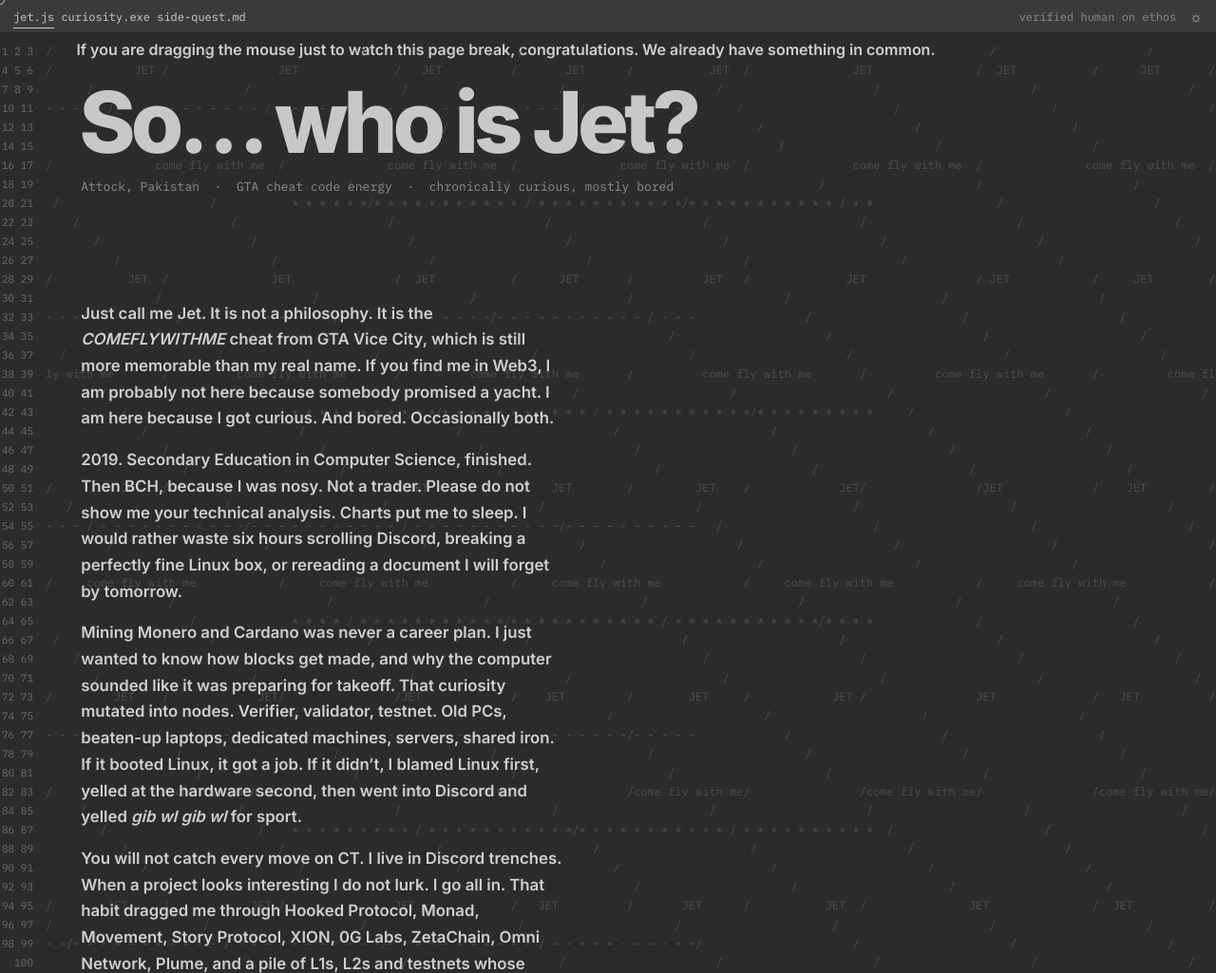
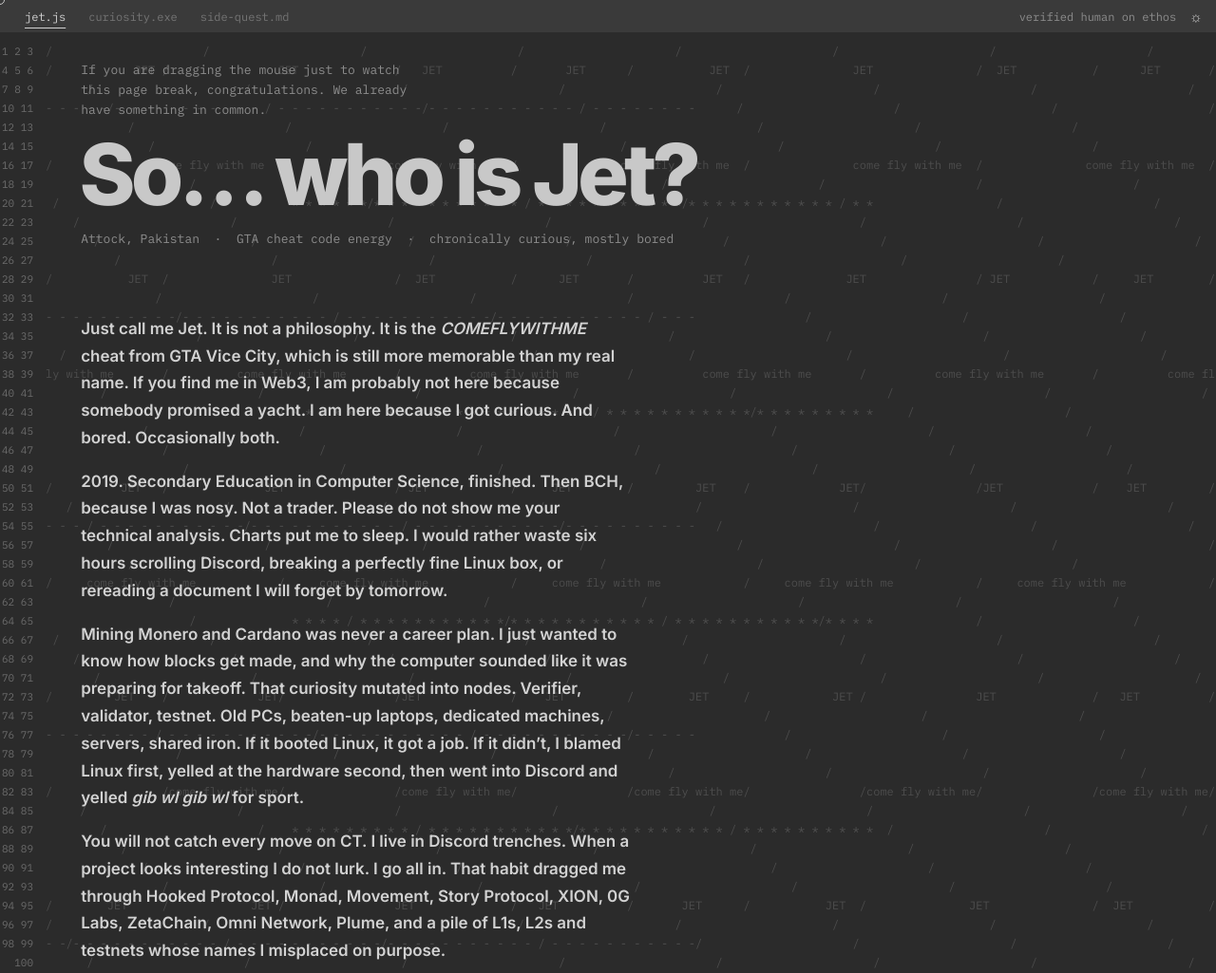
Before and after one commit to xjet008/portfolio, a plain HTML site: page index.html in a window 1280 px wide. Shown: the top 1025 px of the page at 95% size. Drawn offline with Linux system fonts and the light colour scheme.

Commit message:
Hooks, ghost tabs, tighter copy width

```diff
--- a/styles.css
+++ b/styles.css
@@ -1,7 +1,7 @@
 :root {
   --bg: #2b2b2b;
   --bar: #3a3a3a;
-  --ink: #cfcfcf;
+  --ink: #d2d2d2;
   --mute: #8d8d8d;
   --ascii: #4d4d4d;
   --head: #c8c8c8;
@@ -36,7 +36,13 @@ body { font-family: Inter, system-ui, sans-serif; overflow-x: hidden; }
   padding: 0 14px; background: var(--bar);
   font-family: "IBM Plex Mono", monospace; font-size: 12px;
 }
+.tabs { display: flex; height: 100%; gap: 0; }
+.tab {
+  display: flex; align-items: center; padding: 0 12px;
+  color: var(--mute);
+}
 .tab.on { color: var(--ink); text-decoration: underline; text-underline-offset: 7px; }
+.tab.ghost { opacity: 0.7; }
 .acts { display: flex; gap: 14px; align-items: center; }
 .ethos { color: var(--mute); text-decoration: none; }
 .acts button { background: 0; border: 0; color: var(--ink); font-size: 15px; }
@@ -45,7 +51,7 @@ body { font-family: Inter, system-ui, sans-serif; overflow-x: hidden; }
   font-family: "IBM Plex Mono", monospace; font-size: 11px; line-height: 20px;
   color: #6b6b6b; text-align: right; padding: 10px 7px 0 0; user-select: none;
 }
-.main { position: relative; min-height: calc(100vh - 34px); padding: 8px 3vw 20vh; overflow: hidden; }
+.main { position: relative; min-height: calc(100vh - 34px); padding: 8px 3vw 22vh; overflow: hidden; }
 .ascii {
   position: absolute; inset: 0;
   margin: 0; padding: 10px 0 0 6px;
@@ -56,10 +62,19 @@ body { font-family: Inter, system-ui, sans-serif; overflow-x: hidden; }
   pointer-events: none;
   overflow: hidden;
 }
+.hook {
+  position: relative; z-index: 2;
+  max-width: 46ch;
+  margin: 1.4rem 0 0 .3rem;
+  font-family: "IBM Plex Mono", monospace;
+  font-size: 13px;
+  line-height: 1.6;
+  color: var(--mute);
+}
 h1 {
   position: relative; z-index: 2;
-  margin: 1.6rem 0 0 .2rem;
-  max-width: 11ch;
+  margin: 1rem 0 0 .2rem;
+  max-width: 12ch;
   font-size: clamp(2.8rem, 7vw, 5.6rem);
   font-weight: 800;
   letter-spacing: -0.055em;
@@ -75,24 +90,28 @@ h1 {
 }
 .copy {
   position: relative; z-index: 2;
-  max-width: 46ch;
-  margin: 7rem 0 0 .3rem;
-  font-size: 1.05rem;
-  line-height: 1.65;
+  max-width: 52ch;
+  margin: 4.5rem 0 0 .3rem;
+  font-size: 1.06rem;
+  line-height: 1.7;
   color: var(--ink);
 }
-.copy p + p { margin-top: 1rem; }
-.mono, .note, .links {
+.copy p + p { margin-top: 1.05rem; }
+.close {
+  font-weight: 600;
+  color: var(--head);
+}
+.links {
+  margin-top: 2rem;
+  display: flex;
+  gap: 1.2rem;
   font-family: "IBM Plex Mono", monospace;
   font-size: 13px;
-  color: var(--mute);
-  line-height: 1.7;
 }
-.links { margin-top: 2rem; display: flex; gap: 1.2rem; }
 .links a { color: var(--ink); }
 .mark {
   position: absolute;
-  right: -3vw; bottom: -6vh;
+  right: -3vw; bottom: -4vh;
   z-index: 1;
   font-size: clamp(8rem, 24vw, 18rem);
   font-weight: 800;
@@ -105,6 +124,6 @@ h1 {
 @media (max-width: 800px) {
   .cursor { display: none; }
   h1 { font-size: 12vw; }
-  .copy { margin-top: 4rem; }
-  .ethos { display: none; }
+  .copy { margin-top: 3rem; }
+  .tab.ghost, .ethos { display: none; }
 }
```
